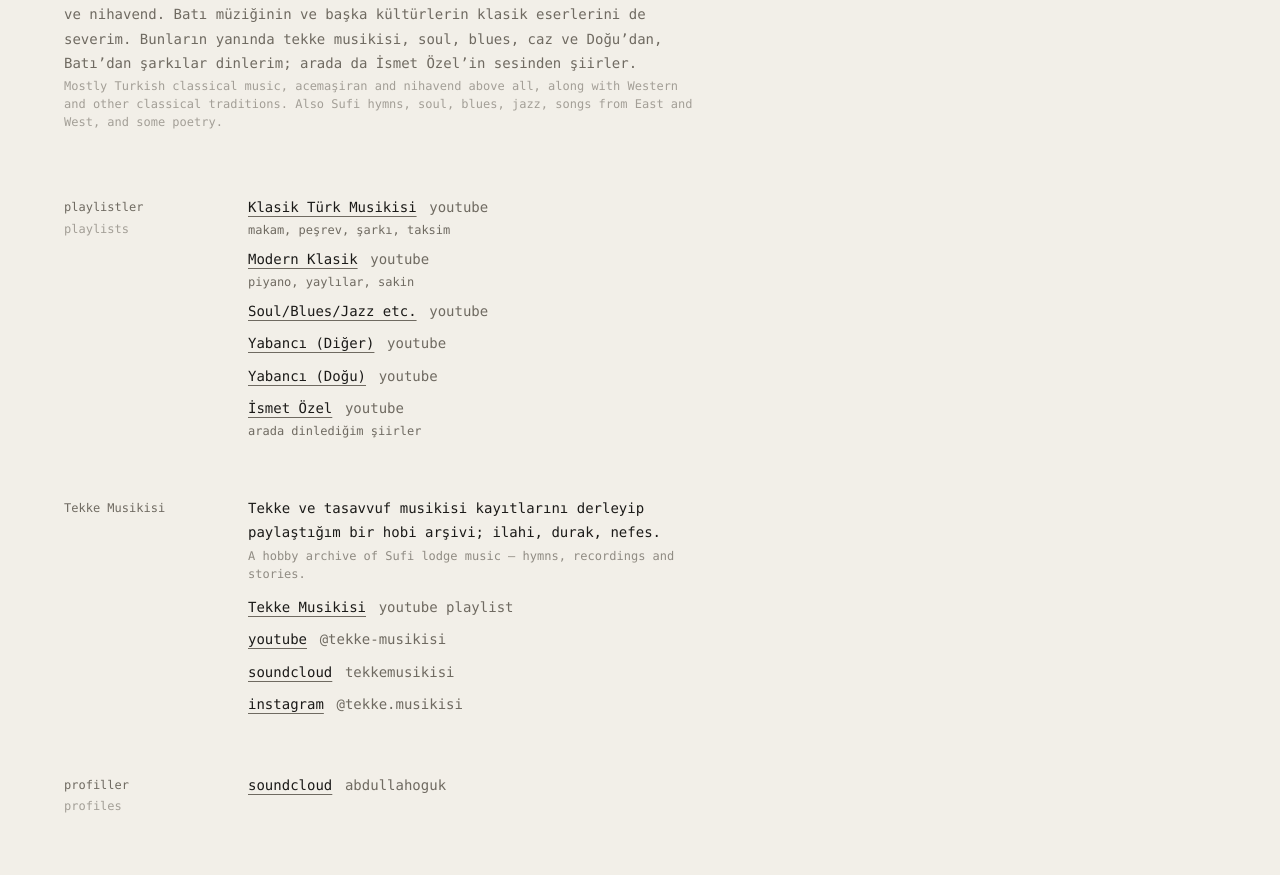
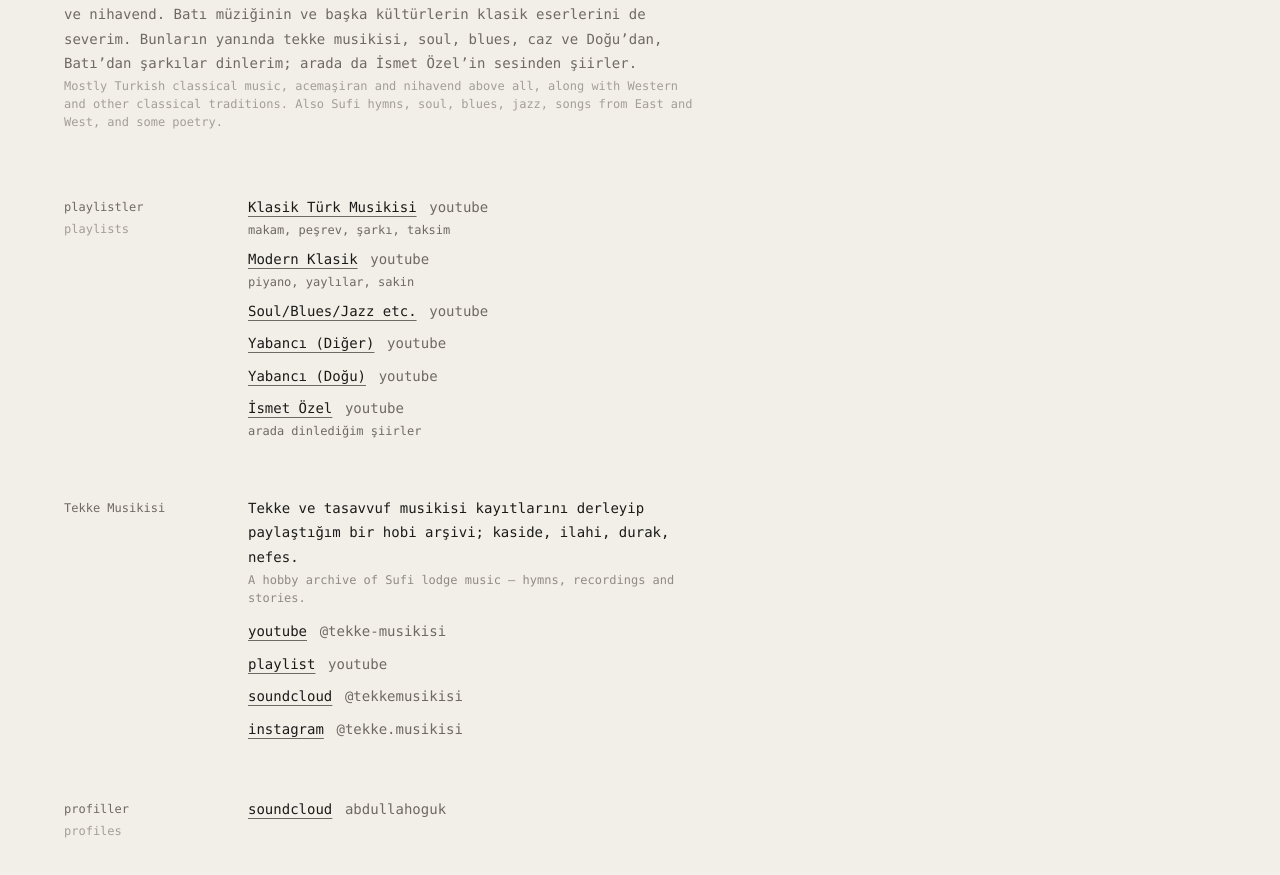
Before and after one commit to abdullahoguk/abdullahoguk.github.io, an Eleventy site: page src/listens.njk in a window 1280 px wide. Shown: the part 213-1088 px from the top of the page. Built offline with nearby package versions, Linux system fonts and the light colour scheme; Eleventy itself is replaced by a stand-in of ours; files that its build step writes are made by us from their sources.

Commit message:
fix listens

```diff
--- a/scripts/panel/panel.js
+++ b/scripts/panel/panel.js
@@ -140,7 +140,6 @@ const TABS = [
       }),
       obj("tekke", "tekke musikisi", [
         text("title", "başlık"), bi("blurb", "açıklama"),
-        obj("playlist", "playlist", [text("title", "ad"), text("platform", "platform"), url("url")]),
         list("links", "hesaplar", linkItem),
       ]),
       list("profiles", "profiller", linkItem),
--- a/src/_data/listens.yaml
+++ b/src/_data/listens.yaml
@@ -3,7 +3,7 @@
 #    blurb      sayfanın başındaki cümle { tr, en }
 #    playlists  {title, note, platform, url, featured}
 #               featured: true → ana sayfada da görünür
-#    tekke      Tekke Musikisi: hobi olarak yürüttüğüm arşiv hesapları
+#    tekke      Tekke Musikisi: hobi olarak yürüttüğüm arşiv; links sırasıyla listelenir
 #    profiles   dinleme profillerim
 # ─────────────────────────────────────────────────────────────
 blurb:
@@ -21,17 +21,14 @@ playlists:
     url: https://www.youtube.com/playlist?list=PLDlIcx61WS7F6QI-yMTToHmPFCra_AEYb
     featured: true
   - title: Soul/Blues/Jazz etc.
-    note: ""
     platform: youtube
     url: https://www.youtube.com/playlist?list=PLDlIcx61WS7Hj87otOjSa7yrrpWxOvRtQ
     featured: true
   - title: Yabancı (Diğer)
-    note: ""
     platform: youtube
     url: https://www.youtube.com/playlist?list=PLDlIcx61WS7EP1oI2MMjV20SO7urIMkkf
     featured: false
   - title: Yabancı (Doğu)
-    note: ""
     platform: youtube
     url: https://www.youtube.com/playlist?list=PLDlIcx61WS7Ekwt17s1Kfd38j1rDrhUEW
     featured: false
@@ -43,18 +40,17 @@ playlists:
 tekke:
   title: Tekke Musikisi
   blurb:
-    tr: Tekke ve tasavvuf musikisi kayıtlarını derleyip paylaştığım bir hobi arşivi; ilahi, durak, nefes.
+    tr: Tekke ve tasavvuf musikisi kayıtlarını derleyip paylaştığım bir hobi arşivi; kaside, ilahi, durak, nefes.
     en: A hobby archive of Sufi lodge music — hymns, recordings and stories.
-  playlist:
-    title: Tekke Musikisi
-    platform: youtube
-    url: https://www.youtube.com/playlist?list=PLDlIcx61WS7GYsf5P_xjwQpjABdOJUJL1
   links:
     - label: youtube
       handle: "@tekke-musikisi"
       url: https://www.youtube.com/@tekke-musikisi
+    - label: playlist
+      handle: youtube
+      url: https://www.youtube.com/playlist?list=PLDlIcx61WS7GYsf5P_xjwQpjABdOJUJL1
     - label: soundcloud
-      handle: tekkemusikisi
+      handle: "@tekkemusikisi"
       url: https://soundcloud.com/tekkemusikisi/
     - label: instagram
       handle: "@tekke.musikisi"
--- a/src/listens.njk
+++ b/src/listens.njk
@@ -31,7 +31,6 @@
   <div>
     <p class="blurb">{{ t.blurb | bi | safe }}</p>
     <ul class="rows">
-      {%- if t.playlist %}<li><a href="{{ t.playlist.url }}" rel="noopener">{{ t.playlist.title }}</a> <span class="muted">{{ t.playlist.platform }} playlist</span></li>{% endif %}
       {%- for l in t.links %}
       <li><a href="{{ l.url }}" rel="noopener">{{ l.label }}</a> <span class="muted">{{ l.handle }}</span></li>
       {%- endfor %}
```
